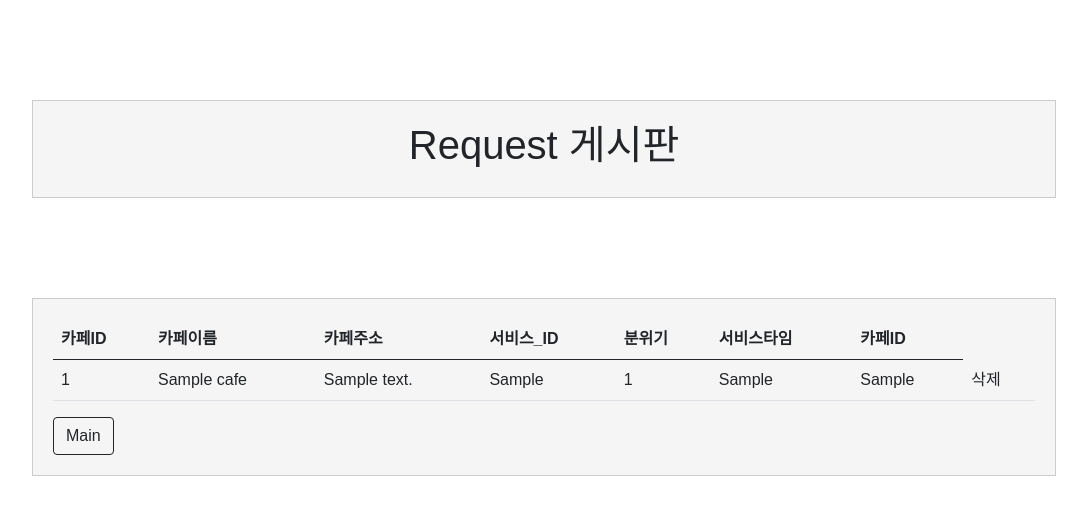
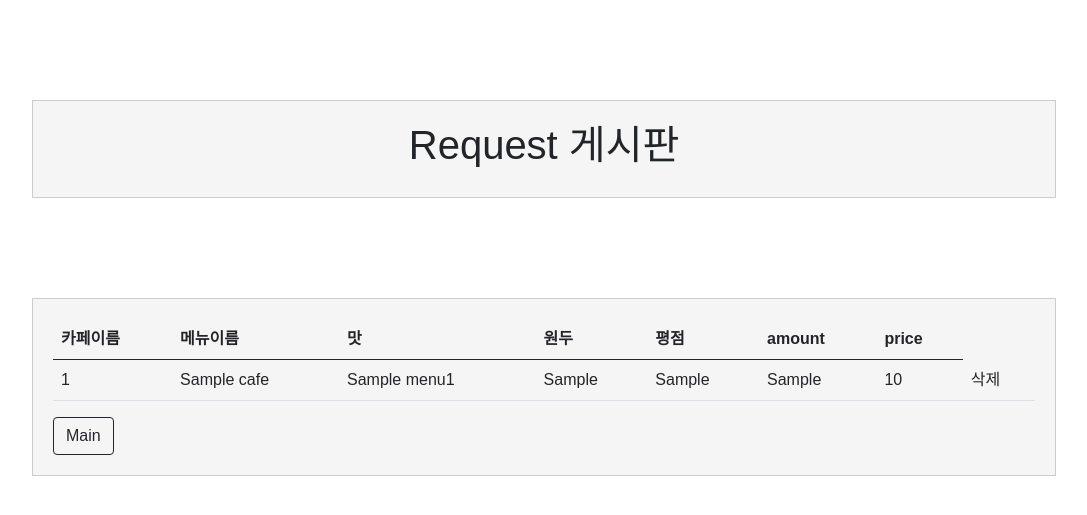
Before and after one commit to tead1234/cloudEngineer-mini-project, a Flask app: page /reviewRequest in a window 1280 px wide. Shown: the top 515 px of the page, without its empty margins (96-1183 px from the left). Run offline with Flask 3, Linux system fonts and the light colour scheme; tables that the repository leaves empty or names only in its code hold one stand-in row (values such as "Sample post").

Commit message:
review delete

```diff
--- a/app.py
+++ b/app.py
@@ -188,6 +188,7 @@ def admin():
     return render_template(
         'admin.html'
     )
+
 ## cafe
 @app.route('/regist/delete/<int:id>', methods =['GET']) # 요청 주소
 def regitst_delete(id):
@@ -233,10 +234,14 @@ def regist():
 @app.route('/reviewRequest', methods =['GET', 'POST']) # 요청 주소
 def reviewRequest():
     sql =  '''
-        select * from cafe join
-        service
-        on cafe.id = service.cafe_id
-
+        SELECT r.review_id, c.NAME , m.name, r.taste, r.bean, r.rate, r.amount, r.price
+        FROM cafe AS c
+        JOIN cafe_menu AS cm
+        ON c.id = cm.cafe_id
+        JOIN menu1 AS m
+        ON cm.menu_id = m.menu_id
+        JOIN review AS r
+        ON cm.cafe_menu_id = r.cafe_menu_id;
     '''
     conn = db.getConn()
     cursor = db.getCursor()
@@ -251,6 +256,23 @@ def reviewRequest():
         'reviewRequest.html',
         l = jsonify(l).json
     )
+
+## cafe
+@app.route('/review/delete/<int:id>', methods =['GET']) # 요청 주소
+def review_delete(id):
+    sql =  '''
+        delete from review
+        where review_id = %s
+    '''
+    conn = db.getConn()
+    cursor = db.getCursor()
+    cursor.execute(sql, (id,))
+    conn.commit()
+    cursor.close()
+    conn.close()
+
+    return redirect('/reviewRequest')
+
 
 @app.route('/', methods =['GET', 'POST']) # 요청 주소
 def index():
@@ -310,7 +332,7 @@ def index():
             join cafe_menu on review.cafe_menu_id = cafe_menu.cafe_menu_id
             join menu1 on cafe_menu.menu_id = menu1.menu_id
             group by menu1.name
-            order by avg(rate)
+            order by avg(rate) desc
             limit 5;
         '''
 
--- a/templates/reviewRequest.html
+++ b/templates/reviewRequest.html
@@ -67,13 +67,13 @@
     <table class="table">
       <thead>
         <tr>
-          <th scope="col">카페ID</th>
           <th scope="col">카페이름</th>
-          <th scope="col">카페주소</th>
-          <th scope="col">서비스_ID</th>
-          <th scope="col">분위기</th>
-          <th scope="col">서비스타임</th>
-          <th scope="col">카페ID</th>
+          <th scope="col">메뉴이름</th>
+          <th scope="col">맛</th>
+          <th scope="col">원두</th>
+          <th scope="col">평점</th>
+          <th scope="col">amount</th>
+          <th scope="col">price</th>
         </tr>
       </thead>
       <tbody>
@@ -126,7 +126,7 @@
     });
 
     function deleteReq(id){
-       window.location.href = `regist/delete/${id}`;
+       window.location.href = `review/delete/${id}`;
 
     }
 
```
